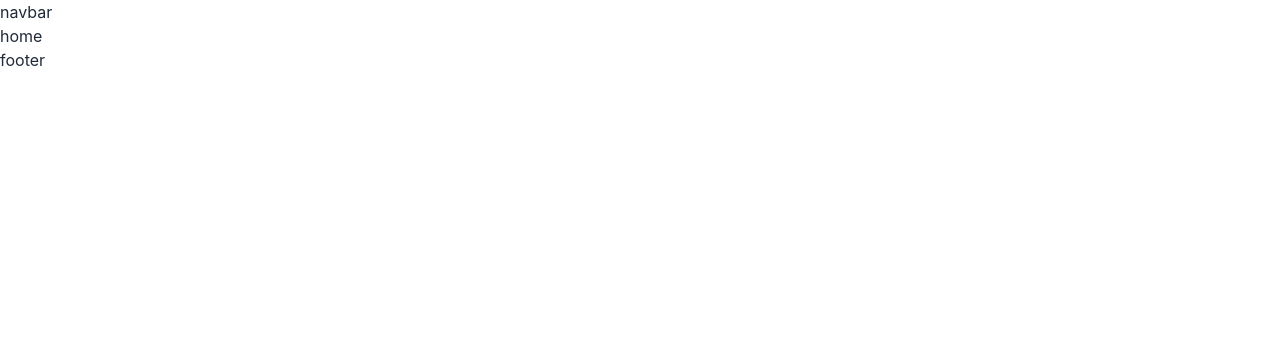
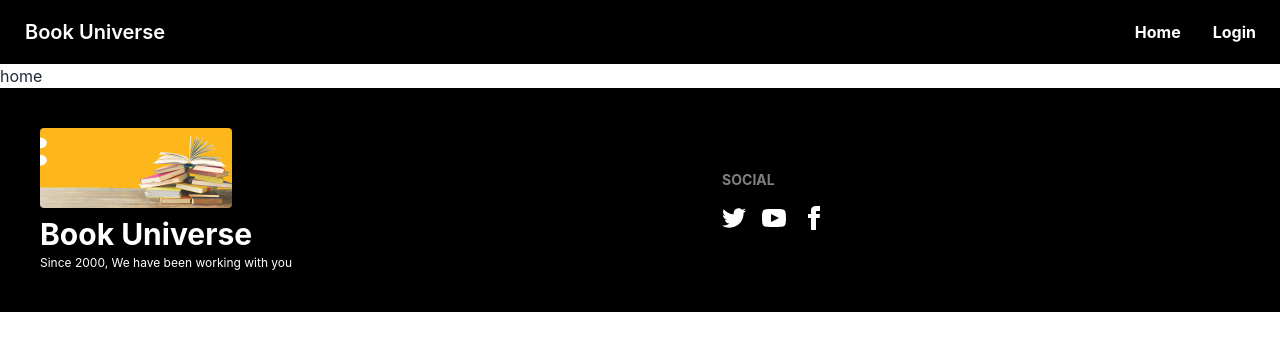
Before and after one commit to easakibahmad/bookUniverse, a React (Create React App) app: page / in a window 1280 px wide. Shown: the top 350 px of the page. Built offline with nearby package versions, Linux system fonts and the light colour scheme.

Commit message:
navbar and footer part done

```diff
--- a/src/App.js
+++ b/src/App.js
@@ -1,6 +1,6 @@
 import { RouterProvider } from "react-router-dom";
 import "./App.css";
-import { router } from "./Routes/Routes";
+import { router } from "./routes/Routes";
 
 function App() {
   return <RouterProvider router={router}></RouterProvider>;
--- a/src/components/footer/Footer.js
+++ /dev/null
@@ -1,7 +0,0 @@
-import React from "react";
-
-const Footer = () => {
-  return <div>footer</div>;
-};
-
-export default Footer;
--- a/src/components/nav/Navbar.js
+++ /dev/null
@@ -1,7 +0,0 @@
-import React from "react";
-
-const Navbar = () => {
-  return <div>navbar</div>;
-};
-
-export default Navbar;
--- /dev/null
+++ b/src/components/shared/footer/Footer.js
@@ -0,0 +1,62 @@
+import React from "react";
+import { Link } from "react-router-dom";
+import footerImg from "../../../assets/footerImg.jpg";
+
+const Footer = () => {
+  return (
+    <footer className="footer p-10 bg-black text-neutral-content text-white">
+      <div>
+        <img src={footerImg} className="w-48 h-20 rounded" alt="" />
+        <p>
+          <span className="lg:text-3xl sm:text-2xl text-xl font-bold">
+            Book Universe
+          </span>
+          <br />
+          <span className="text-xs">
+            Since 2000, We have been working with you
+          </span>
+        </p>
+      </div>
+      <div className="my-auto">
+        <span className="footer-title ">Social</span>
+        <div className="grid grid-flow-col gap-4">
+          <Link>
+            <svg
+              xmlns="http://www.w3.org/2000/svg"
+              width="24"
+              height="24"
+              viewBox="0 0 24 24"
+              className="fill-current"
+            >
+              <path d="M24 4.557c-.883.392-1.832.656-2.828.775 1.017-.609 1.798-1.574 2.165-2.724-.951.564-2.005.974-3.127 1.195-.897-.957-2.178-1.555-3.594-1.555-3.179 0-5.515 2.966-4.797 6.045-4.091-.205-7.719-2.165-10.148-5.144-1.29 2.213-.669 5.108 1.523 6.574-.806-.026-1.566-.247-2.229-.616-.054 2.281 1.581 4.415 3.949 4.89-.693.188-1.452.232-2.224.084.626 1.956 2.444 3.379 4.6 3.419-2.07 1.623-4.678 2.348-7.29 2.04 2.179 1.397 4.768 2.212 7.548 2.212 9.142 0 14.307-7.721 13.995-14.646.962-.695 1.797-1.562 2.457-2.549z"></path>
+            </svg>
+          </Link>
+          <Link>
+            <svg
+              xmlns="http://www.w3.org/2000/svg"
+              width="24"
+              height="24"
+              viewBox="0 0 24 24"
+              className="fill-current"
+            >
+              <path d="M19.615 3.184c-3.604-.246-11.631-.245-15.23 0-3.897.266-4.356 2.62-4.385 8.816.029 6.185.484 8.549 4.385 8.816 3.6.245 11.626.246 15.23 0 3.897-.266 4.356-2.62 4.385-8.816-.029-6.185-.484-8.549-4.385-8.816zm-10.615 12.816v-8l8 3.993-8 4.007z"></path>
+            </svg>
+          </Link>
+          <Link>
+            <svg
+              xmlns="http://www.w3.org/2000/svg"
+              width="24"
+              height="24"
+              viewBox="0 0 24 24"
+              className="fill-current"
+            >
+              <path d="M9 8h-3v4h3v12h5v-12h3.642l.358-4h-4v-1.667c0-.955.192-1.333 1.115-1.333h2.885v-5h-3.808c-3.596 0-5.192 1.583-5.192 4.615v3.385z"></path>
+            </svg>
+          </Link>
+        </div>
+      </div>
+    </footer>
+  );
+};
+
+export default Footer;
--- /dev/null
+++ b/src/components/shared/nav/Navbar.js
@@ -0,0 +1,53 @@
+import React from "react";
+import { Link } from "react-router-dom";
+
+const Navbar = () => {
+  const menuItem = (
+    <>
+      <li>
+        <Link to="/">Home</Link>
+      </li>
+      <li>
+        <Link>Login</Link>
+      </li>
+    </>
+  );
+  return (
+    <div className="navbar bg-black text-white flex justify-between">
+      <div className="navbar-start ">
+        <div className="dropdown">
+          <label tabIndex={0} className="btn btn-ghost lg:hidden">
+            <svg
+              xmlns="http://www.w3.org/2000/svg"
+              className="h-5 w-5"
+              fill="none"
+              viewBox="0 0 24 24"
+              stroke="currentColor"
+            >
+              <path
+                strokeLinecap="round"
+                strokeLinejoin="round"
+                strokeWidth="2"
+                d="M4 6h16M4 12h8m-8 6h16"
+              />
+            </svg>
+          </label>
+          <ul
+            tabIndex={0}
+            className="menu menu-compact dropdown-content mt-3 p-2 shadow bg-base-100 rounded-box w-52"
+          >
+            {menuItem}
+          </ul>
+        </div>
+        <Link to="/" className="btn btn-ghost normal-case text-xl">
+          Book Universe
+        </Link>
+      </div>
+      <div className="navbar-center hidden lg:flex">
+        <ul className="menu menu-horizontal p-0">{menuItem}</ul>
+      </div>
+    </div>
+  );
+};
+
+export default Navbar;
--- a/src/layout/Layout.js
+++ b/src/layout/Layout.js
@@ -1,7 +1,7 @@
 import React from "react";
 import { Outlet } from "react-router-dom";
-import Footer from "../components/footer/Footer";
-import Navbar from "../components/nav/Navbar";
+import Footer from "../components/shared/footer/Footer";
+import Navbar from "../components/shared/nav/Navbar";
 
 const Layout = () => {
   return (
```
Also changed, not shown: src/assets/footerImg.jpg (added), src/routes/Routes.js (renamed from src/Routes/Routes.js).
